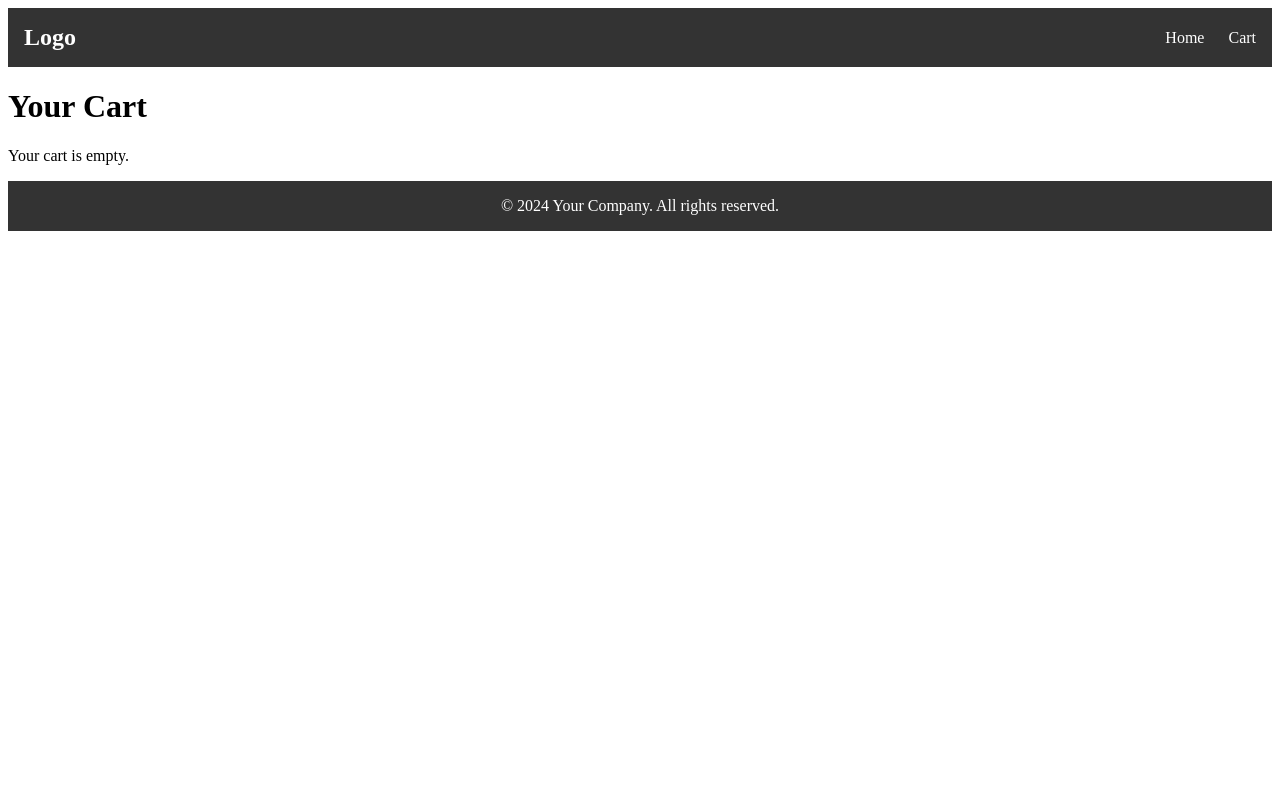
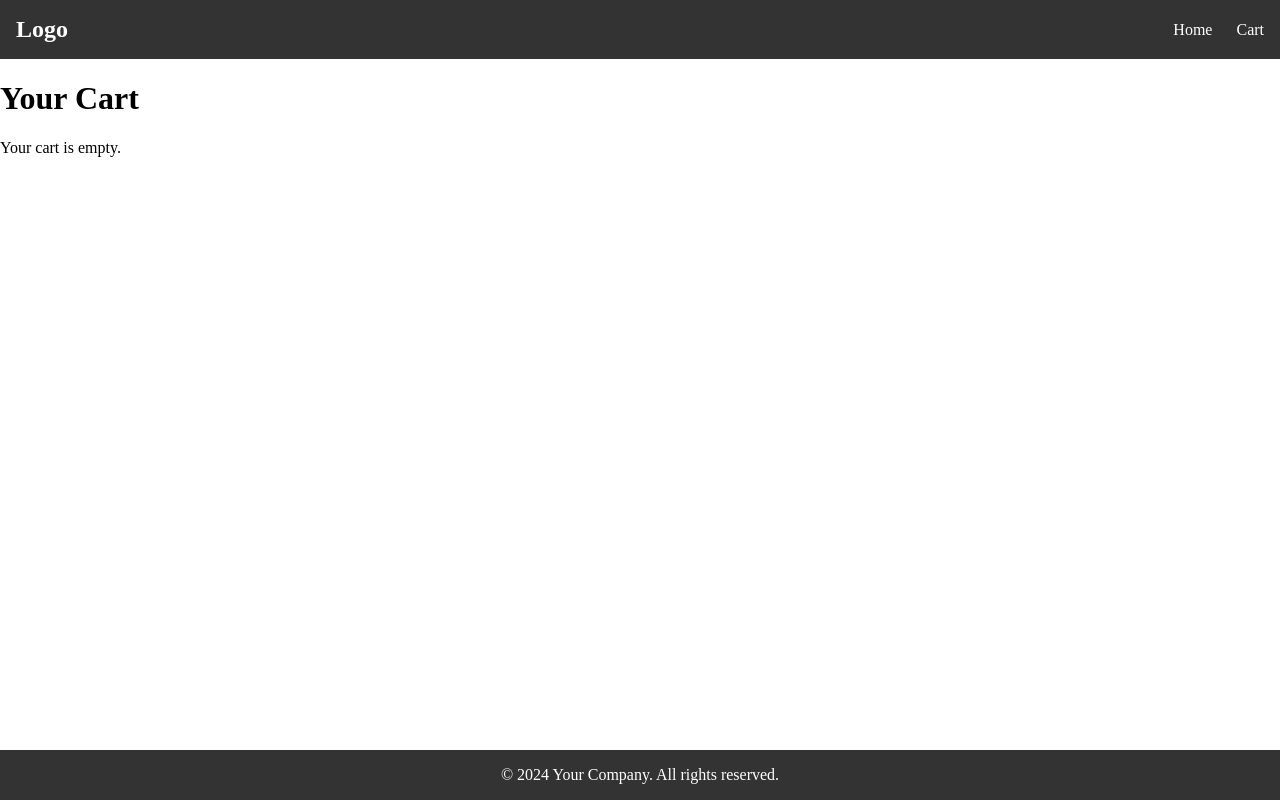
Before and after one commit to krish4693/json-placeholder-redux, a React (Vite) app: page /cart in a window 1280 px wide. Built offline with nearby package versions, Linux system fonts and the light colour scheme.

Commit message:
style: fix the cart page style

```diff
--- a/src/components/Album.jsx
+++ b/src/components/Album.jsx
@@ -1,55 +1,45 @@
-import React, { useEffect } from 'react'
-import { useDispatch, useSelector } from 'react-redux'
-import '../styles/Album.css'
-import { fetchAlbum, addToCart } from '../redux/slice/albumslicer'
-import Navbar from './Navbar'
+import React, { useEffect } from 'react';
+import { useDispatch, useSelector } from 'react-redux';
+import '../styles/Album.css';
+import { fetchAlbum, addToCart, removeFromAlbum, setFetched } from '../redux/slice/albumslicer';
+import Navbar from './Navbar';
+import Footer from './Footer';
 
 const Album = () => {
-  // Initialize dispatch to send actions to the Redux store
-  const dispatch = useDispatch()
-
-
-  const isFetched = useSelector(state => state.album.isFetched); // Adjust the path if necessary
+  const dispatch = useDispatch();
+  const data = useSelector(state => state.album);
 
   useEffect(() => {
-    if (!isFetched) {
+    if (!data.isFetched) {
       dispatch(fetchAlbum());
       console.log("Data fetched");
     }
-  }, [isFetched, dispatch]); // Add isFetched and dispatch as dependencies
+  }, [data.isFetched, dispatch]);
 
-  // Access the album state from the Redux store
-  const data = useSelector(state => state.album)
-
-  // Use the useEffect hook to fetch album data when the component mounts
-    // Empty dependency array means this effect runs only once after the initial render
-
-  // Function to handle adding an album to the cart
   const handleAddToCart = (album) => {
-    // Dispatch the addToCart action with the selected album
     console.log("Adding to cart:", album); // Debugging
-    dispatch(addToCart(album))
-  }
+    dispatch(addToCart(album));
+    dispatch(removeFromAlbum(album));
+  };
 
   return (
     <div>
       <Navbar/>
       {
-        // Conditional rendering based on whether data is loading
         data.isLoading ? (
-          <h1>Loading....</h1> // Display loading message if data is still being fetched
+          <h1>Loading....</h1>
         ) : (
-          // Render the list of albums once data is loaded
           data.data.map(album => (
             <div key={album.id} className='album-list-item'>
-              <p>{album.title}</p>  {/* Display album title */}
-              <button onClick={() => handleAddToCart(album)}>Add to cart</button> {/* Button to add album to cart */}
+              <p>{album.title}</p>
+              <button onClick={() => handleAddToCart(album)}>Add to cart</button>
             </div>
           ))
         )
       }
+      <Footer/>
     </div>
-  )
-}
+  );
+};
 
-export default Album
+export default Album;
--- a/src/components/Navbar.jsx
+++ b/src/components/Navbar.jsx
@@ -1,8 +1,13 @@
 import React from 'react';
+import { Link } from 'react-router-dom';
+import { useSelector } from 'react-redux';
 import '../styles/Navbar.css'; // Import CSS file for styling
-import { Link } from 'react-router-dom';
 
 const Navbar = () => {
+  // Access the cart state from the Redux store
+  const cart = useSelector(state => state.album.cart);
+  const cartCount = cart.length;
+
   return (
     <nav className="navbar">
       <div className="navbar-logo">
@@ -10,7 +15,10 @@ const Navbar = () => {
       </div>
       <div className="navbar-links">
         <Link to="/">Home</Link>
-        <Link to="/cart">Cart</Link>
+        <div className="cart-container">
+          <Link to="/cart">Cart</Link>
+          {cartCount > 0 && <span className="cart-badge">{cartCount}</span>}
+        </div>
       </div>
     </nav>
   );
--- a/src/index.css
+++ b/src/index.css
@@ -66,3 +66,11 @@ button:focus-visible {
     background-color: #f9f9f9;
   }
 } */
+html, body {
+  margin: 0;
+  height: 100%;
+}
+
+#root {
+  height: 100vh;
+}
--- a/src/main.jsx
+++ b/src/main.jsx
@@ -3,8 +3,6 @@ import ReactDOM from 'react-dom/client';
 import App from './App.jsx';
 import Album from './components/Album.jsx';
 import './index.css';
-import Navbar from './components/Navbar.jsx';
-import Footer from './components/Footer.jsx';
 import Cart from './pages/Cart.jsx';
 import Notfound from './pages/Notfound.jsx';
 import {
@@ -22,7 +20,9 @@ const router = createBrowserRouter([
   },
   {
     path: '/cart',
-    element: <Cart />
+    element: <Cart />,
+    errorElement:<Notfound/>
+
   }
 ]);
 
@@ -30,6 +30,5 @@ ReactDOM.createRoot(document.getElementById('root')).render(
   <Provider store={store}>
     {/* <Navbar /> */}
     <RouterProvider router={router} />
-    <Footer />
   </Provider>,
 );
--- a/src/pages/Cart.jsx
+++ b/src/pages/Cart.jsx
@@ -1,8 +1,12 @@
 import React, { useEffect } from 'react';
-import { useSelector } from 'react-redux';
+import { useSelector, useDispatch } from 'react-redux';
+import { removeFromCart, addToAlbum } from '../redux/slice/albumslicer'; // Import the addToAlbum action
+import '../styles/Cart.css'; // Import CSS file for styling
 import Navbar from '../components/Navbar';
+import Footer from '../components/Footer';
 
 const Cart = () => {
+    const dispatch = useDispatch();
     const cart = useSelector(state => state.album.cart);
     const isLoading = useSelector(state => state.album.isLoading);
     const error = useSelector(state => state.album.error);
@@ -10,6 +14,11 @@ const Cart = () => {
     useEffect(() => {
         console.log("Cart items in Cart component:", cart); // Debugging
     }, [cart]);
+
+    const handleRemoveFromCart = (album) => {
+        dispatch(removeFromCart(album));
+        dispatch(addToAlbum(album));
+    };
 
     if (isLoading) {
         return <h1>Loading...</h1>;
@@ -20,22 +29,28 @@ const Cart = () => {
     }
 
     return (
-
+        <div className='cart-container'>
+            <div className='cart-navbar-container'>
+                <Navbar/>
                 <div>
-        <Navbar />
                 <h1>Your Cart</h1>
                 {cart.length === 0 ? (
                     <p>Your cart is empty.</p>
                 ) : (
-        <ul>
+                    <ul className="cart-list">
                         {cart.map(album => (
-            <li key={album.id}>
+                            <li key={album.id} className="cart-item">
                                 {album.title}
+                                <button onClick={() => handleRemoveFromCart(album)}>Remove</button>
                             </li>
                         ))}
                     </ul>
                 )}
             </div>
+            </div>
+
+            <Footer/>
+        </div>
     );
 };
 
--- a/src/redux/slice/albumslicer.jsx
+++ b/src/redux/slice/albumslicer.jsx
@@ -10,19 +10,28 @@ const albumSlice = createSlice({
     name: 'album',
     initialState: {
         isLoading: false,
-        isFetched:false,
         data: [],
         error: false,
-        cart: []
+        cart: [],
+        isFetched: false,
     },
     reducers: {
         addToCart: (state, action) => {
             state.cart.push(action.payload);
-            console.log(state.cart)
+            console.log(state.cart);
             console.log("Cart length after add:", state.cart.length); // Debugging
         },
         removeFromCart: (state, action) => {
             state.cart = state.cart.filter(item => item.id !== action.payload.id);
+        },
+        removeFromAlbum: (state, action) => {
+            state.data = state.data.filter(album => album.id !== action.payload.id);
+        },
+        addToAlbum: (state, action) => {
+            state.data.push(action.payload);
+        },
+        setFetched: (state, action) => {
+            state.isFetched = action.payload;
         }
     },
     extraReducers: (builder) => {
@@ -40,5 +49,5 @@ const albumSlice = createSlice({
     }
 });
 
-export const { addToCart, removeFromCart } = albumSlice.actions;
+export const { addToCart, removeFromCart, removeFromAlbum, addToAlbum, setFetched } = albumSlice.actions;
 export default albumSlice.reducer;
--- /dev/null
+++ b/src/styles/Cart.css
@@ -0,0 +1,37 @@
+/* src/styles/Cart.css */
+.cart-list {
+    list-style-type: none; /* Remove bullet points */
+    padding: 0; /* Remove default padding */
+}
+
+.cart-item {
+    display: flex;
+    justify-content: space-between;
+    align-items: center;
+    padding: 0.5rem;
+    border-bottom: 1px solid #ccc;
+}
+
+.cart-item button {
+    background-color: #f00;
+    color: white;
+    border: none;
+    padding: 0.5rem 1rem;
+    cursor: pointer;
+}
+
+.cart-item button:hover {
+    background-color: #d00;
+}
+
+.cart-container{
+    display: flex;
+    flex-direction: column;
+    justify-content: space-between;
+    height: 100%;
+    width: 100%;
+  }
+
+.cart-navbar-contaienr{
+    flex-grow: 2;
+}
--- a/src/styles/Navbar.css
+++ b/src/styles/Navbar.css
@@ -13,6 +13,11 @@
   font-weight: bold;
 }
 
+.navbar-links {
+  display: flex;
+  align-items: center;
+}
+
 .navbar-links a {
   color: #fff;
   text-decoration: none;
@@ -22,3 +27,18 @@
 .navbar-links a:hover {
   text-decoration: underline;
 }
+
+.cart-container {
+  position: relative;
+}
+
+.cart-badge {
+  position: absolute;
+  top: -15px;
+  right: -20px;
+  background-color: red;
+  color: white;
+  border-radius: 50%;
+  padding: 0.2rem 0.5rem;
+  font-size: 0.8rem;
+}
```
Lines whose indentation alone changed are shown as unchanged.
